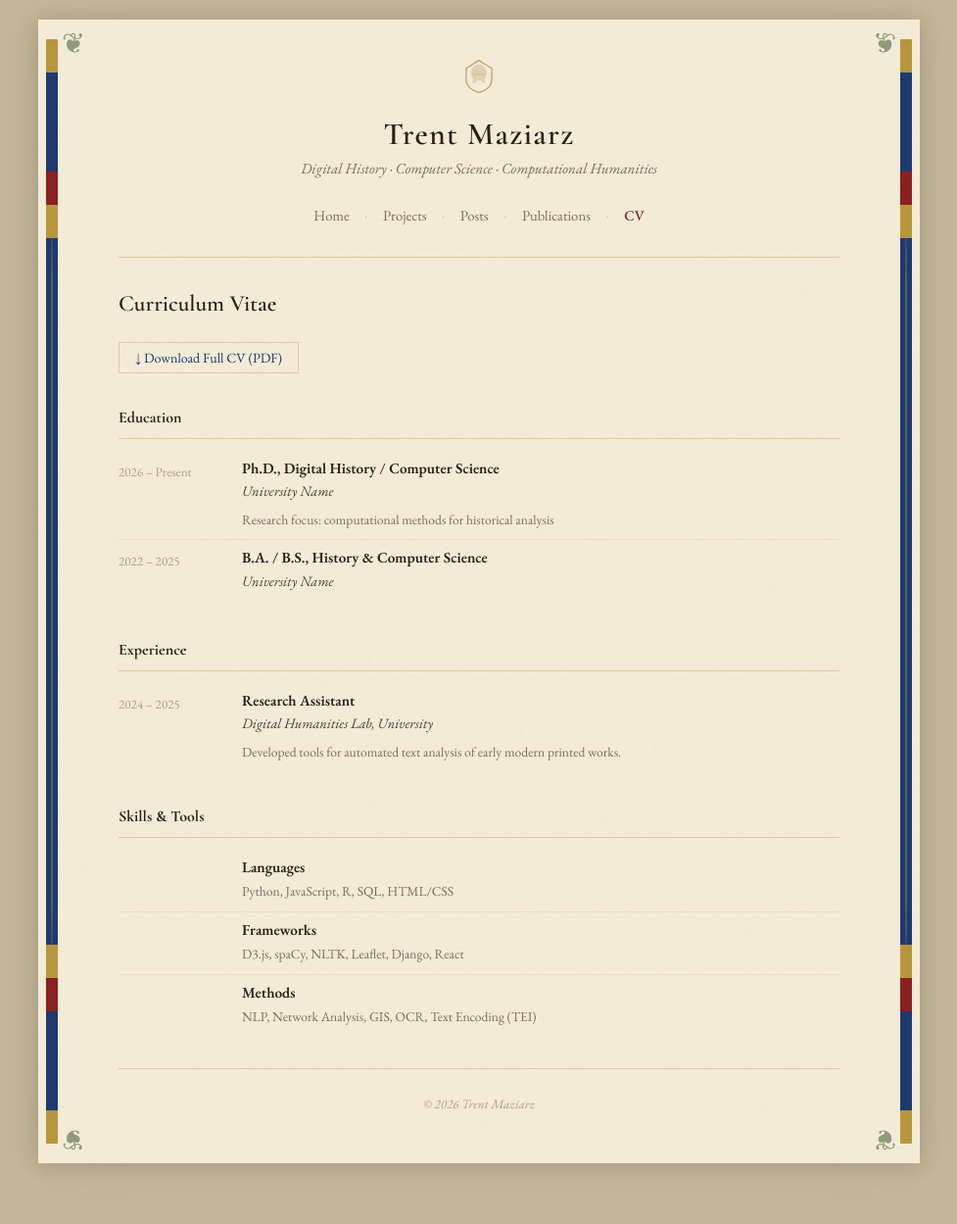
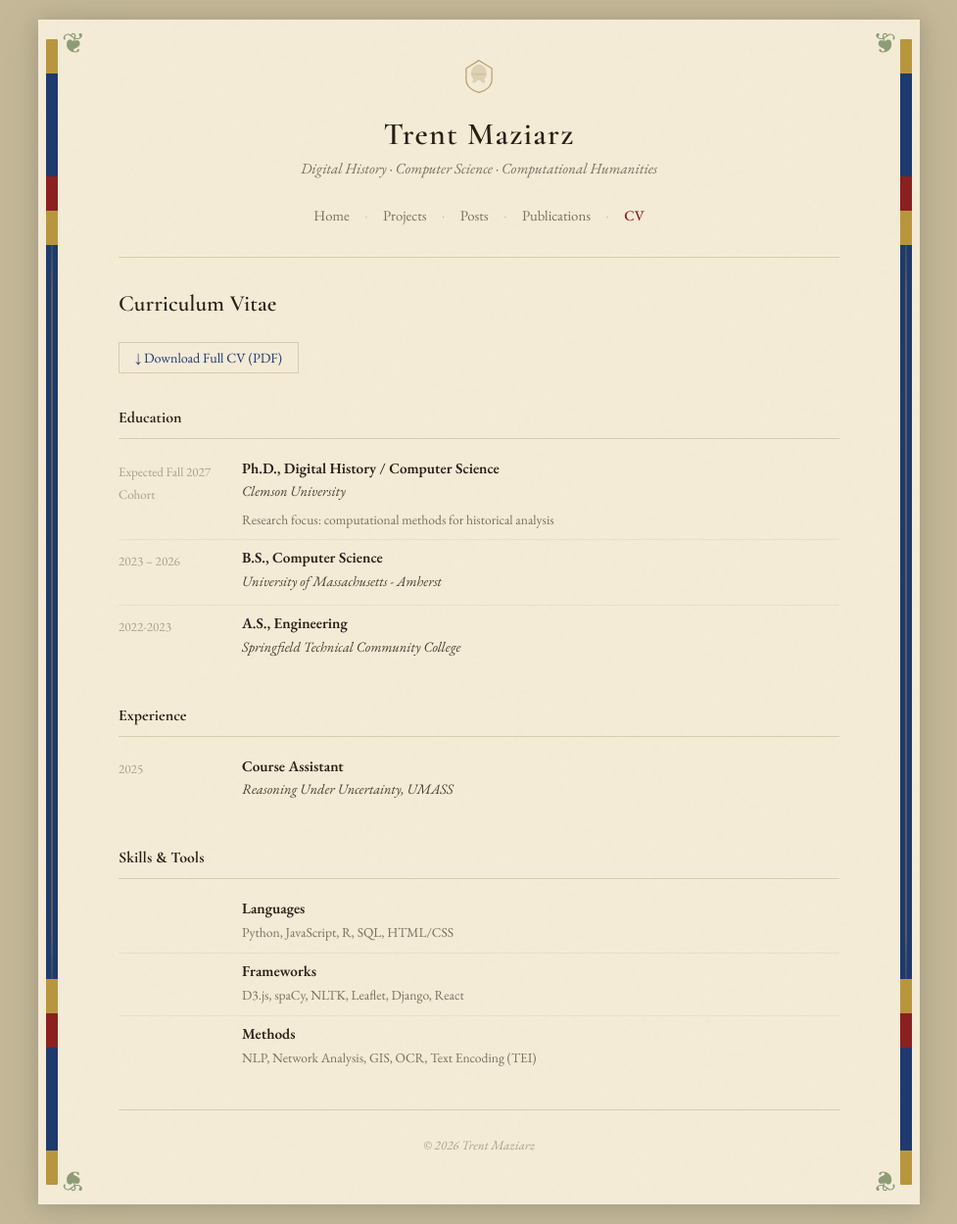
Before and after one commit to trentmaziarz/portfolio, a Jekyll site: the page built from cv/index.md, in a window 1280 px wide. Shown: the whole page at 98% size, without its empty margins (151-1128 px from the left). Built offline with Jekyll 4.4.1, drawn with Linux system fonts in a browser that asks for light colours; before the commit the page ends 1207 px from its top, so only the background shows below that.

Commit message:
Update cv.yml

```diff
--- a/_data/cv.yml
+++ b/_data/cv.yml
@@ -1,21 +1,26 @@
 - heading: Education
   entries:
     - title: "Ph.D., Digital History / Computer Science"
-      institution: "University Name"
-      dates: "2026 – Present"
+      institution: "Clemson University"
+      dates: "Expected Fall 2027 Cohort"
       description: "Research focus: computational methods for historical analysis"
 
-    - title: "B.A. / B.S., History & Computer Science"
-      institution: "University Name"
-      dates: "2022 – 2025"
+    - title: "B.S., Computer Science"
+      institution: "University of Massachusetts - Amherst"
+      dates: "2023 – 2026"
+      description: ""
+
+    - title: "A.S., Engineering"
+      institution: "Springfield Technical Community College"
+      dates: "2022-2023"
       description: ""
 
 - heading: Experience
   entries:
-    - title: "Research Assistant"
-      institution: "Digital Humanities Lab, University"
-      dates: "2024 – 2025"
-      description: "Developed tools for automated text analysis of early modern printed works."
+    - title: "Course Assistant"
+      institution: "Reasoning Under Uncertainty, UMASS"
+      dates: "2025"
+      description: ""
 
 - heading: Skills & Tools
   entries:
```
